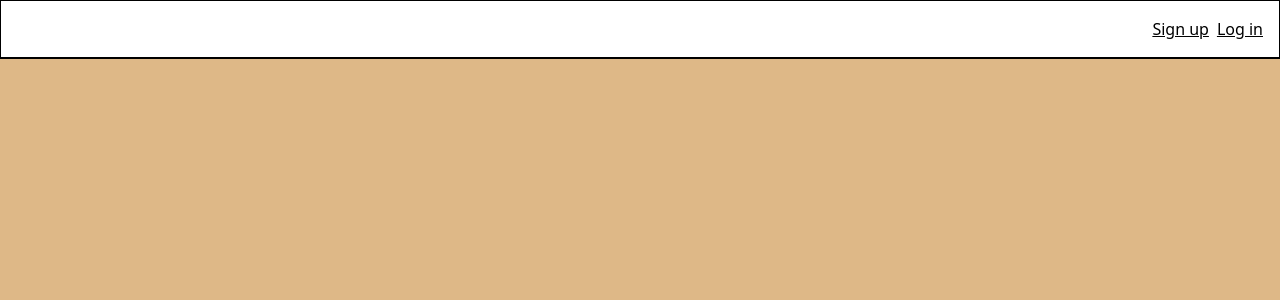
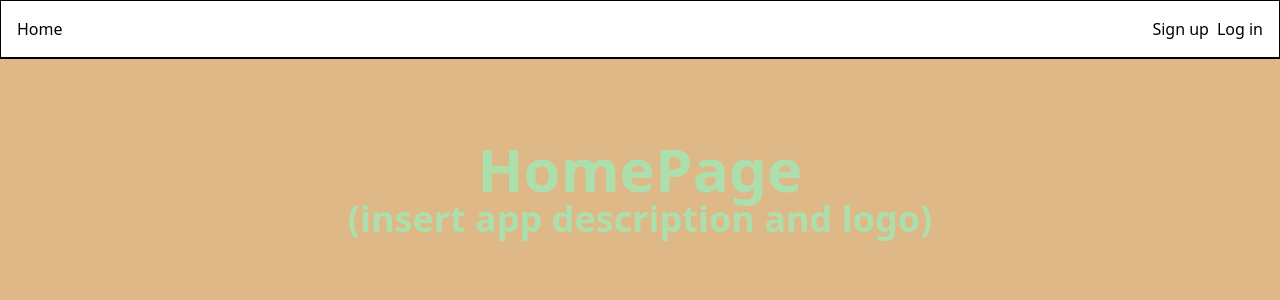
Before and after one commit to mattwirn/Bear-ly-Breaking-Even, a Next.js app in the folder front-end/bear-ly-breaking-even/: page / in a window 1280 px wide. Shown: the top 300 px of the page. Built offline with nearby package versions, Linux system fonts and the light colour scheme.

Commit message:
created header component and added it to each page

```diff
--- /dev/null
+++ b/front-end/bear-ly-breaking-even/components/PageHeader.tsx
@@ -0,0 +1,31 @@
+import {useRouter} from 'next/router'
+
+function PageHeader() {
+    const router = useRouter()
+
+    function logLink() {
+        router.push('/login')
+    }
+
+    function signupLink() {
+      router.push('/signup')
+    }
+
+    function homeLink() {
+        router.push('/')
+    }
+
+    return (
+        <div className='pageHeader'>
+            <div className=''>
+                <button onClick={homeLink} className='hover:underline mx-1'>Home</button>
+            </div>
+            <div>
+                <button onClick={signupLink} className='hover:underline mx-1'>Sign up</button>
+                <button onClick={logLink} className='hover:underline mx-1'>Log in</button>
+            </div>
+        </div>
+    )
+}
+
+export default PageHeader
--- a/front-end/bear-ly-breaking-even/pages/index.tsx
+++ b/front-end/bear-ly-breaking-even/pages/index.tsx
@@ -1,17 +1,10 @@
 import Head from 'next/head'
-import styles from '@/styles/Home.module.css'
 import {useRouter} from "next/router"
+import PageHeader from '@/components/PageHeader'
 
 export default function Home() {
-  const router = useRouter()
-    function logLink(){
-        router.push('/login')
-    }
-    function signupLink(){
-      router.push('/signup')
-    }
   return (
-    <div className=''>
+    <div>
       <Head>
         <title>Bear-ly Breaking Even </title>
         <meta name="description" content="Generated by create next app" />
@@ -19,12 +12,13 @@ export default function Home() {
         <link rel="icon" href="/favicon.ico" />
       </Head>
 
-      <div className='flex items-center space-y-6'>
-        <div className='pageHeader'>
-          <button onClick={signupLink} className='underline hover:cursor-pointer mx-1'> Sign up </button>
-          <button onClick={logLink} className='underline hover:cursor-pointer mx-1'> Log in </button>
-        </div>
+      <PageHeader/>
+
+      <div className='flex grid justify-center mt-20'>
+        <h1 className='mx-auto font-bold text-6xl text-[#addfad]'>HomePage</h1>
+        <h1 className='font-bold text-4xl text-[#addfad]'>(insert app description and logo)</h1>
       </div>
+
     </div>
   )
 }
--- a/front-end/bear-ly-breaking-even/pages/login.tsx
+++ b/front-end/bear-ly-breaking-even/pages/login.tsx
@@ -1,12 +1,14 @@
 import Head from 'next/head'
-import styles from '@/styles/Home.module.css'
 import {useRouter} from "next/router"
+import PageHeader from '@/components/PageHeader'
 
 export default function Login() {
     const router = useRouter()
-    function signupLink(){
+
+    function signupLink() {
         router.push('/signup')
     }
+
   return (
     <div className=''>
       <Head>
@@ -16,10 +18,9 @@ export default function Login() {
         <link rel="icon" href="/favicon.ico" />
       </Head>
 
-      <div className='flex items-center justify-center space-y-6'>
-        <div>
+      <PageHeader/>
 
-        </div>
+      <div className='flex items-center justify-center pt-10'>
         <div className='grid flex rounded-lg px-16 mx-auto h-fit justify-center bg-[#f2eadf] pb-2 pt-4 border border-black space'>
           <div className='mx-auto justify-center text-xl font-semibold'>
               Welcome Back!
--- a/front-end/bear-ly-breaking-even/pages/signup.tsx
+++ b/front-end/bear-ly-breaking-even/pages/signup.tsx
@@ -1,6 +1,6 @@
 import Head from 'next/head'
-import styles from '@/styles/Home.module.css'
 import {useRouter} from "next/router"
+import PageHeader from '@/components/PageHeader'
 
 var users: string[] = []
 var userObjects: object[] = []
@@ -9,7 +9,7 @@ export default function SignUp() {
 
   const router = useRouter()
 
-  function logLink(){
+  function logLink() {
       router.push('/login')
   }
 
@@ -49,10 +49,9 @@ export default function SignUp() {
         <link rel="icon" href="/favicon.ico" />
       </Head>
 
-      <div className='flex items-center justify-center space-y-6'>
-        <div>
+      <PageHeader/>
 
-        </div>
+      <div className='flex items-center justify-center pt-10'>
         <div className='grid flex rounded-lg px-16 mx-auto h-fit justify-center bg-[#f2eadf] pb-2 pt-4 border border-black space'>
           <div className='mx-auto justify-center text-xl font-semibold'>
               Create an Account
--- a/front-end/bear-ly-breaking-even/styles/globals.css
+++ b/front-end/bear-ly-breaking-even/styles/globals.css
@@ -6,7 +6,7 @@
 @layer components {
 
     .pageHeader {
-        @apply flex w-screen justify-end bg-[#FFFFFF]
+        @apply flex justify-between bg-[#FFFFFF]
             py-4 px-3 border border-b-2 border-black;
     }
 
```
